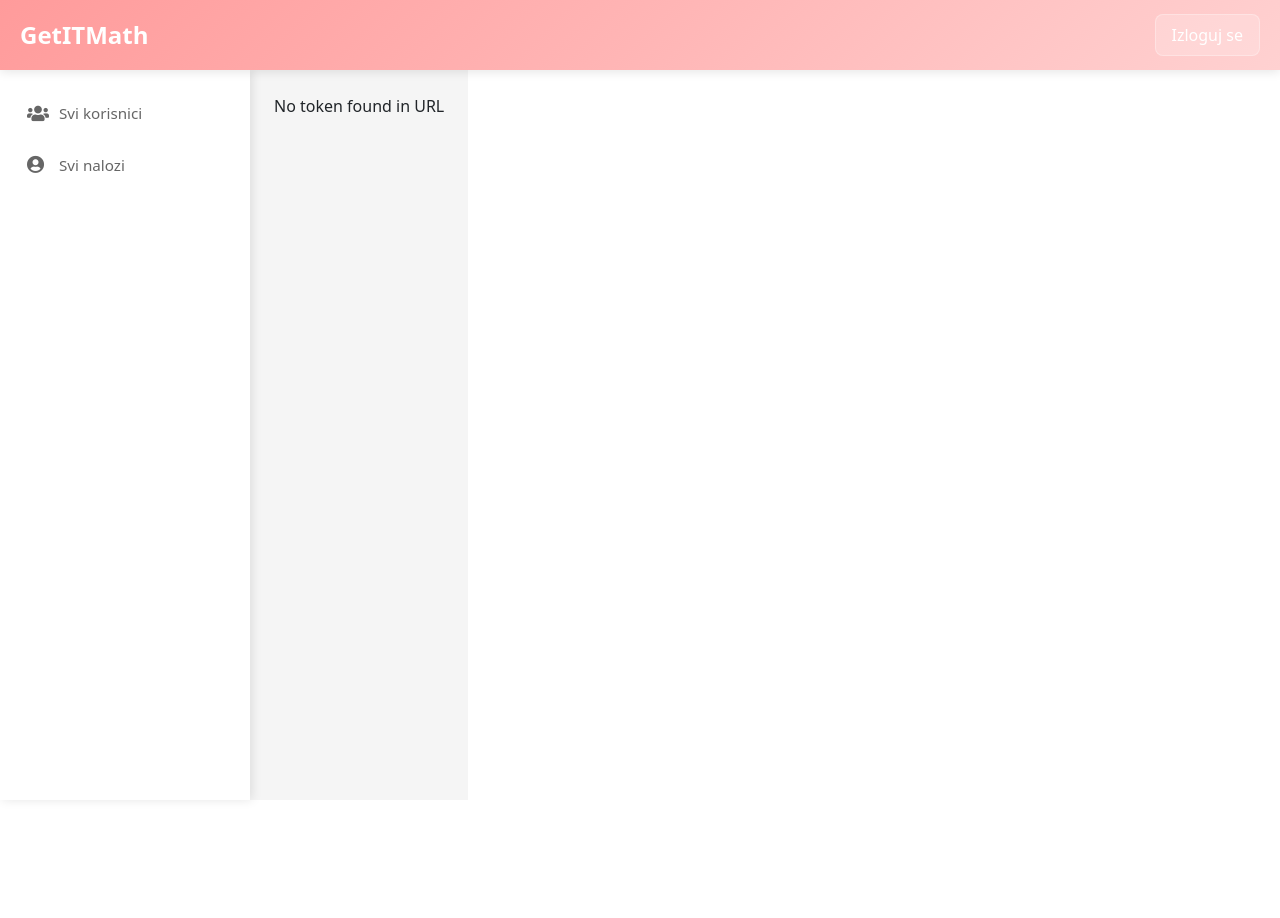
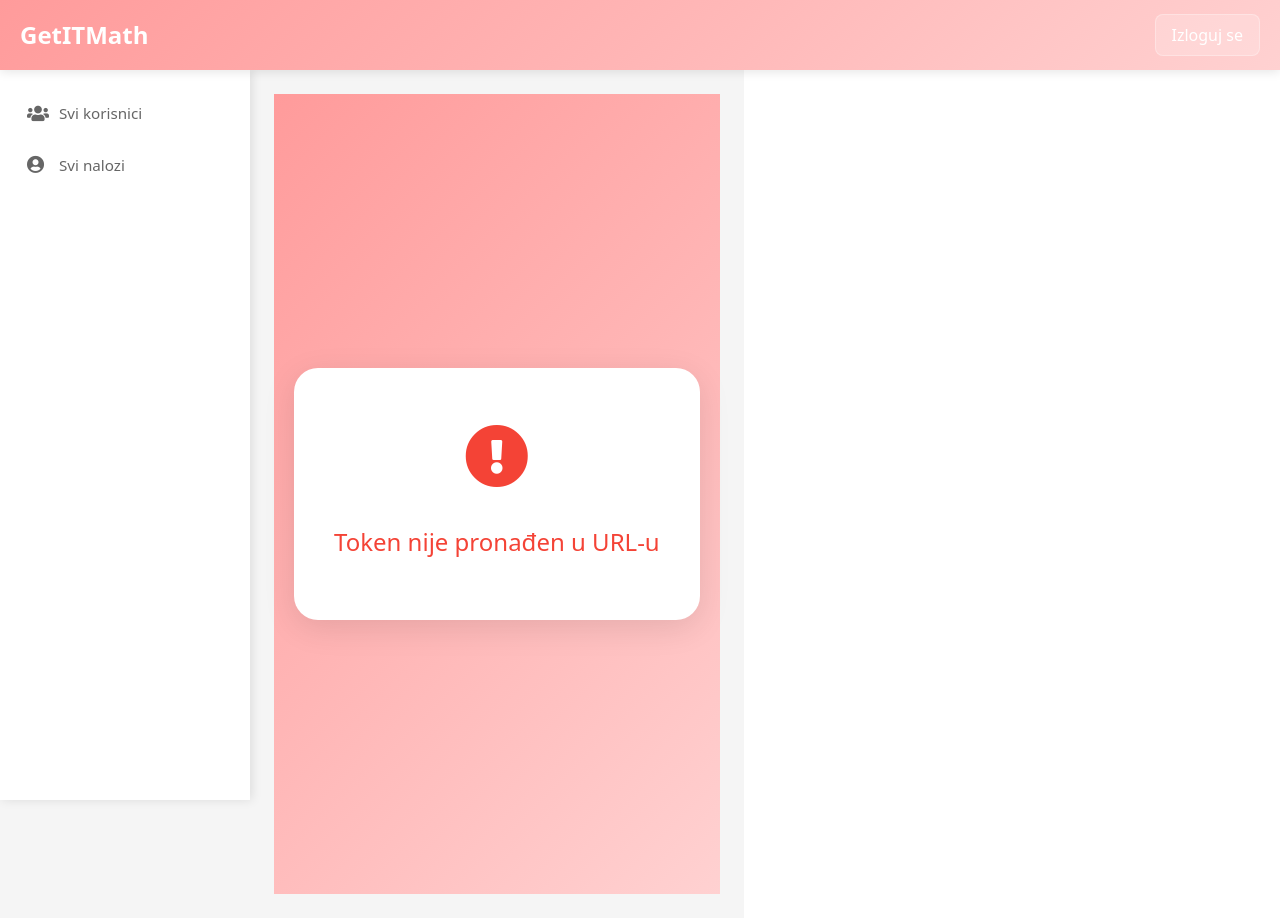
Before and after one commit to zivojindavidovic/PlaygroundMath-react, a React (Vite) app: page /confirm in a window 1280 px wide. Before the commit the page ends 800 px from the top, so only its background shows below. Built offline with nearby package versions, Linux system fonts and the light colour scheme; sample sign-in values are in the browser's storage; the HTML template or start-up script is replaced by a standard one.

Commit message:
Refactored confirm account

```diff
--- a/src/pages/ConfirmAccount.tsx
+++ b/src/pages/ConfirmAccount.tsx
@@ -1,9 +1,10 @@
 import React, { useEffect, useState } from "react";
-import { useNavigate } from "react-router-dom";
+import { Link } from "react-router-dom";
+import "../styles/ConfirmAccount.scss";
 
 const ConfirmAccount: React.FC = () => {
-  const [message, setMessage] = useState("Confirming your account...");
-  const navigate = useNavigate();
+  const [message, setMessage] = useState("Potvrđujemo vaš nalog...");
+  const [status, setStatus] = useState<"loading" | "success" | "error">("loading");
 
   useEffect(() => {
     const confirmUser = async () => {
@@ -11,7 +12,8 @@ const ConfirmAccount: React.FC = () => {
       const token = params.get("token");
 
       if (!token) {
-        setMessage("No token found in URL");
+        setMessage("Token nije pronađen u URL-u");
+        setStatus("error");
         return;
       }
 
@@ -31,23 +33,39 @@ const ConfirmAccount: React.FC = () => {
         const data: boolean = await response.json();
 
         if (data) {
-          setMessage("Account confirmed");
-          setTimeout(() => {
-            navigate("/login");
-          }, 2000);
+          setMessage("Nalog je uspešno potvrđen!");
+          setStatus("success");
         } else {
-          setMessage("Token expired, we sent you a new email.");
+          setMessage("Token je istekao, poslali smo vam novi email.");
+          setStatus("error");
         }
       } catch (error) {
         console.error(error);
-        setMessage("Something went wrong. Please try again later.");
+        setMessage("Došlo je do greške. Molimo pokušajte ponovo kasnije.");
+        setStatus("error");
       }
     };
 
     confirmUser();
-  }, [navigate]);
+  }, []);
 
-  return <div>{message}</div>;
+  return (
+    <div className="confirm-container">
+      <div className="confirm-card">
+        <div className={`confirm-icon ${status}`}>
+          {status === "loading" && <i className="fas fa-spinner fa-spin"></i>}
+          {status === "success" && <i className="fas fa-check-circle"></i>}
+          {status === "error" && <i className="fas fa-exclamation-circle"></i>}
+        </div>
+        <h2 className={`confirm-message ${status}`}>{message}</h2>
+        {status === "success" && (
+          <Link to="http://0.0.0.0:5173/login" className="login-link">
+            Prijavi se
+          </Link>
+        )}
+      </div>
+    </div>
+  );
 };
 
 export default ConfirmAccount;
--- /dev/null
+++ b/src/styles/ConfirmAccount.scss
@@ -0,0 +1,131 @@
+.confirm-container {
+  min-height: 100vh;
+  width: 100%;
+  display: flex;
+  align-items: center;
+  justify-content: center;
+  background: linear-gradient(135deg, #FF9B9B 0%, #FFB5B5 50%, #FFD1D1 100%);
+  padding: 20px;
+}
+
+.confirm-card {
+  background: white;
+  border-radius: 24px;
+  box-shadow: 0 8px 32px rgba(0, 0, 0, 0.1);
+  padding: 40px;
+  width: 100%;
+  max-width: 500px;
+  text-align: center;
+  animation: slideUp 0.5s ease-out;
+}
+
+.confirm-icon {
+  font-size: 4rem;
+  margin-bottom: 24px;
+
+  &.loading {
+    color: #FFB5B5;
+  }
+
+  &.success {
+    color: #4CAF50;
+    animation: scaleIn 0.5s ease-out;
+  }
+
+  &.error {
+    color: #f44336;
+    animation: shake 0.5s ease-in-out;
+  }
+}
+
+.confirm-message {
+  font-size: 1.5rem;
+  margin-bottom: 24px;
+  color: #333;
+
+  &.loading {
+    color: #666;
+  }
+
+  &.success {
+    color: #4CAF50;
+  }
+
+  &.error {
+    color: #f44336;
+  }
+}
+
+.login-link {
+  display: inline-block;
+  padding: 12px 32px;
+  background: #FF9B9B;
+  color: white;
+  text-decoration: none;
+  border-radius: 12px;
+  font-weight: 600;
+  transition: all 0.3s ease;
+  margin-top: 16px;
+
+  &:hover {
+    background: #FF8383;
+    transform: translateY(-2px);
+    box-shadow: 0 4px 12px rgba(255, 155, 155, 0.2);
+  }
+}
+
+@keyframes slideUp {
+  from {
+    opacity: 0;
+    transform: translateY(20px);
+  }
+  to {
+    opacity: 1;
+    transform: translateY(0);
+  }
+}
+
+@keyframes scaleIn {
+  from {
+    transform: scale(0);
+  }
+  to {
+    transform: scale(1);
+  }
+}
+
+@keyframes shake {
+  0%, 100% {
+    transform: translateX(0);
+  }
+  20%, 60% {
+    transform: translateX(-10px);
+  }
+  40%, 80% {
+    transform: translateX(10px);
+  }
+}
+
+@media (max-width: 768px) {
+  .confirm-card {
+    padding: 30px;
+  }
+
+  .confirm-icon {
+    font-size: 3rem;
+  }
+
+  .confirm-message {
+    font-size: 1.2rem;
+  }
+}
+
+@media (max-width: 480px) {
+  .confirm-container {
+    padding: 15px;
+  }
+
+  .confirm-card {
+    padding: 20px;
+  }
+}
```
